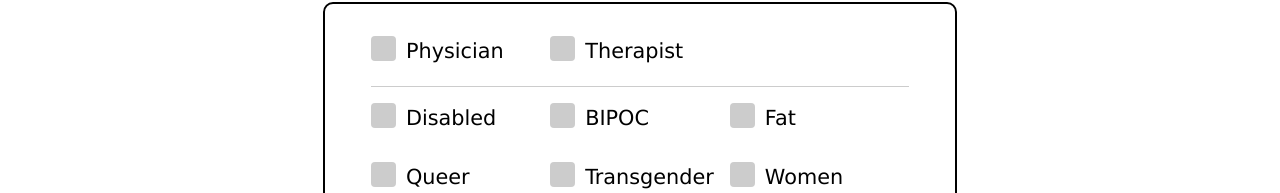
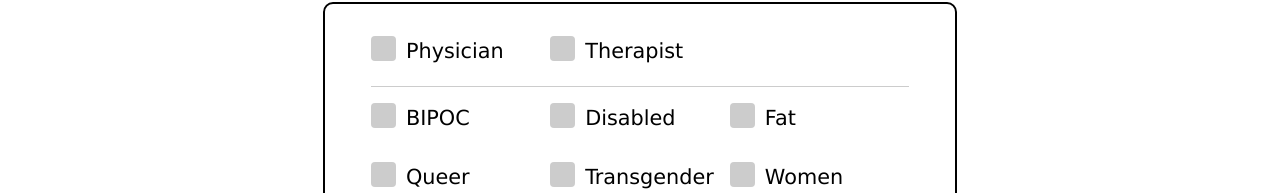
Before and after one commit to AwrenNuit/safer-care-coop, a React (Create React App) app: page / in a window 1280 px wide. Shown: the part 100-293 px from the top of the page. Built offline with nearby package versions, Linux system fonts and the light colour scheme; no server answers; the database is empty.

Commit message:
updated checkbox order

```diff
--- a/src/components/Searchbar/Searchbar.js
+++ b/src/components/Searchbar/Searchbar.js
@@ -13,8 +13,8 @@ export default function Searchbar() {
     "Therapist",
   ]);
   const [groupCheckboxes, setGroupCheckboxes] = useState([
+    "BIPOC",
     "Disabled",
-    "BIPOC",
     "Fat",
     "Queer",
     "Transgender",
```
